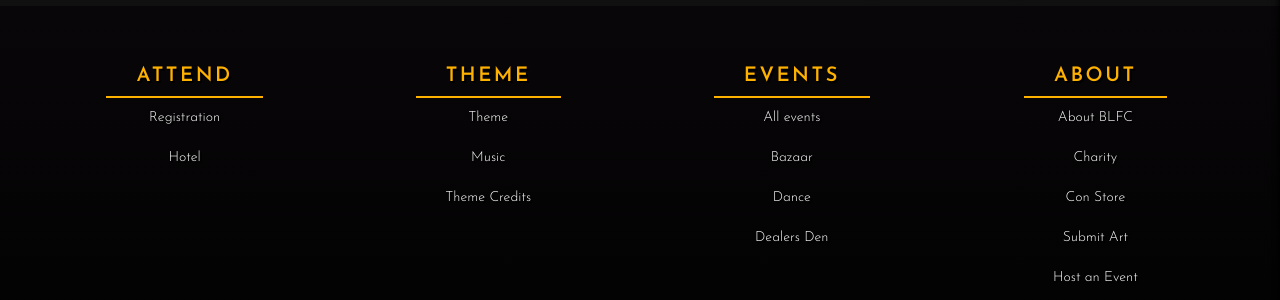
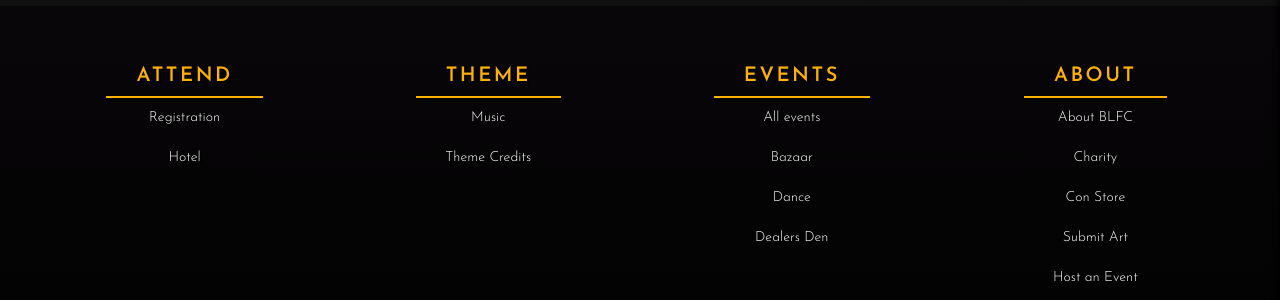
Before and after one commit to blfcweb/biggestlittlefc.github.io, a Jekyll site: the page built from index.md, in a window 1280 px wide and 900 px high, scrolled down 1994 px. Shown: the part 425-725 px from the top of the window. Built offline with Jekyll 4.4.1, drawn with Linux system fonts in a browser that asks for light colours.

Commit message:
Music takes place of the theme

```diff
--- a/_data/menu-footer.yml
+++ b/_data/menu-footer.yml
@@ -16,8 +16,8 @@
 #        url: "/policies/"
   - title: Theme
     subfolderitems:
-      - page: Theme
-        url: "/theme/"
+#      - page: Theme
+#        url: "/theme/"
       - page: Music
         url: "/music/"
 ##      - page: Story
```
